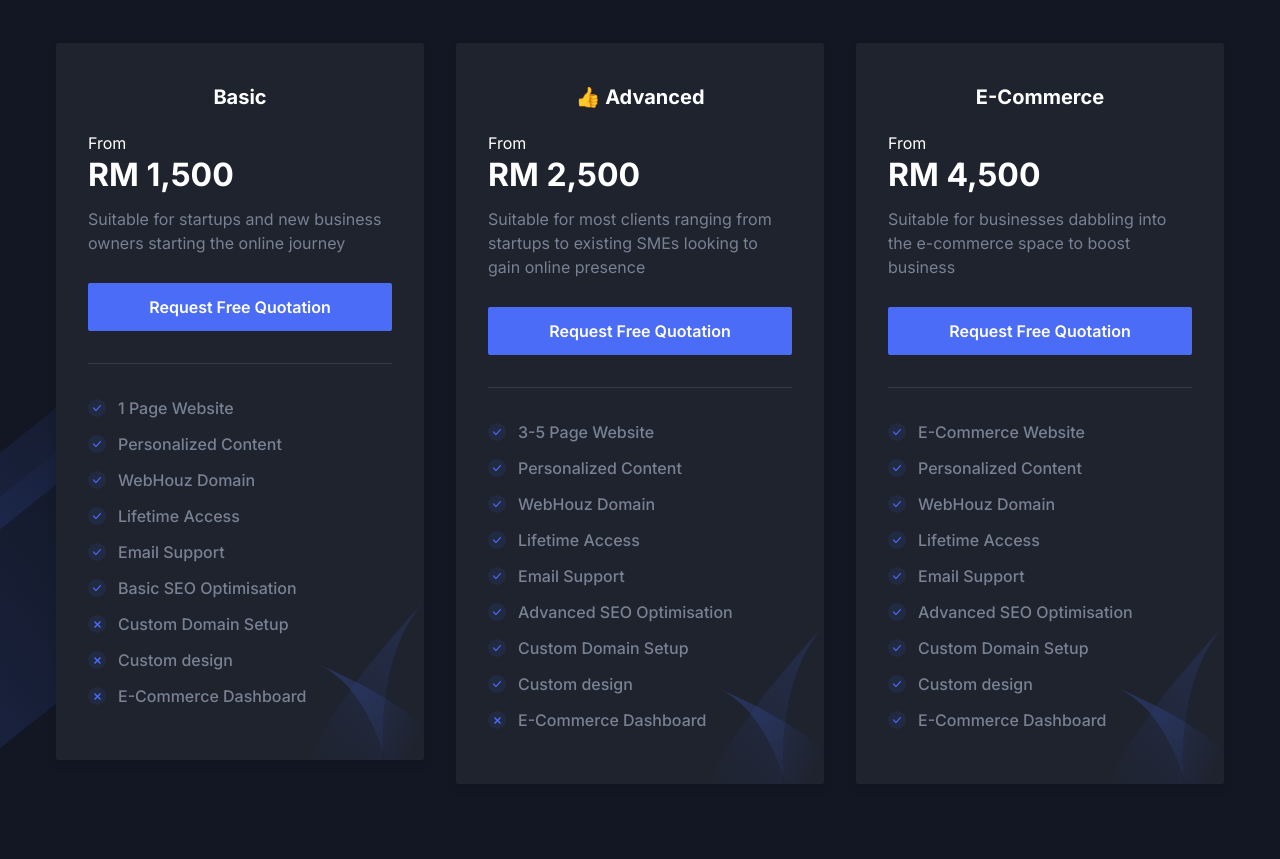
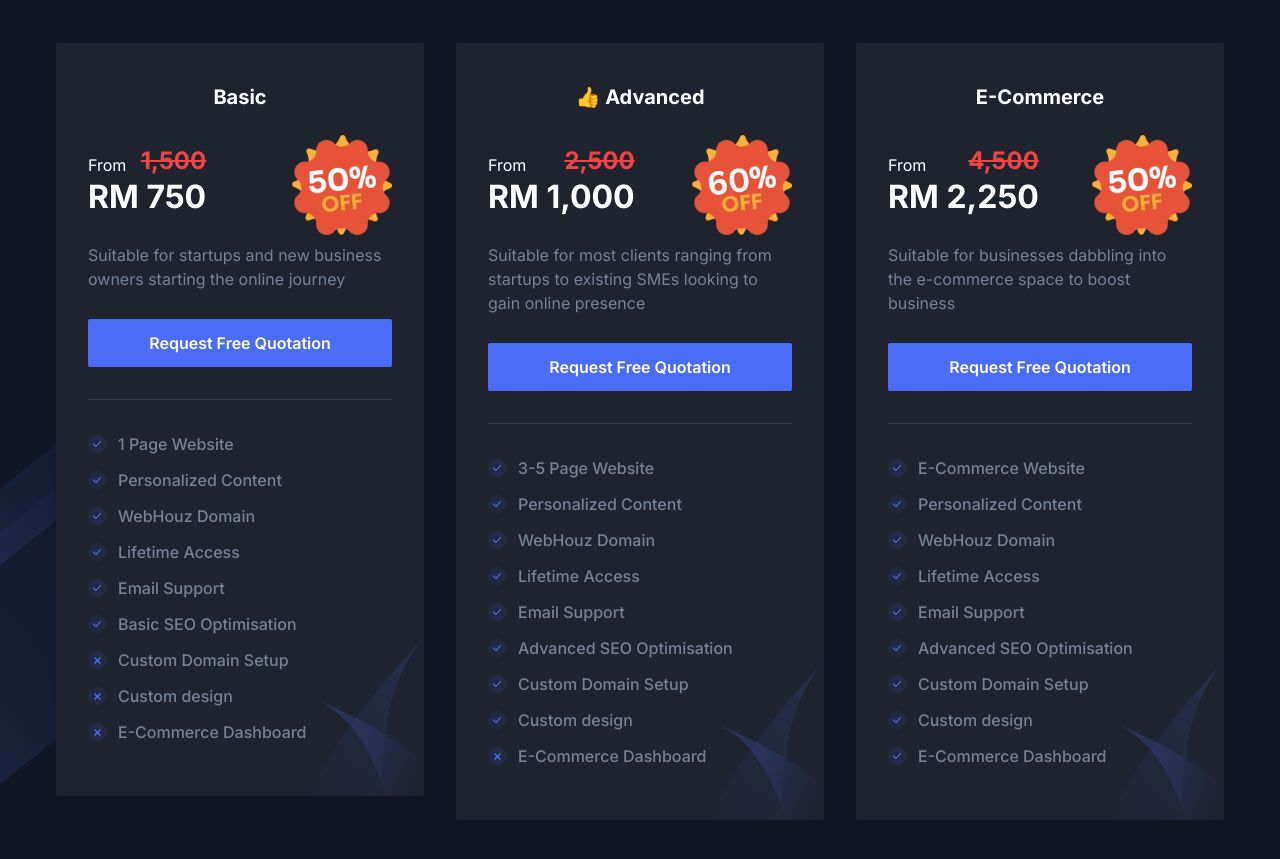
Before and after one commit to suthesank/webhouz-2, a Next.js app: page / in a window 1280 px wide. Shown: the part 4160-5019 px from the top of the page. Built offline with nearby package versions, Linux system fonts and the light colour scheme.

Commit message:
feat: Update pricings

```diff
--- a/src/components/Pricing/PricingBox.tsx
+++ b/src/components/Pricing/PricingBox.tsx
@@ -1,25 +1,45 @@
+import Image from "next/image";
 import Link from "next/link";
 
 const PricingBox = (props: {
+  originalPrice: string;
   price: string;
   duration?: string;
   packageName: string;
   subtitle: string;
   children: React.ReactNode;
 }) => {
-  const { price, duration, packageName, subtitle, children } = props;
+  const { originalPrice, price, duration, packageName, subtitle, children } =
+    props;
 
   return (
     <div className="w-full">
       <div className="relative z-10 rounded-sm bg-white px-8 py-10 shadow-three hover:shadow-one dark:bg-gray-dark dark:shadow-two dark:hover:shadow-gray-dark">
         <div className="flex flex-col-reverse items-center justify-between gap-4">
-          <h3 className="price mb-2 flex w-full flex-col items-start justify-start text-[32px] font-bold text-black dark:text-white">
-            <span className="text-[16px] font-normal leading-none">From </span>
-            <span className="amount">RM {price}</span>
+          <div className="price mb-2 flex w-full items-center justify-between text-[32px] font-bold text-black dark:text-white">
+            <div className="flex flex-col items-end">
+              <div className="flex w-full items-end justify-between">
+                <span className="text-[16px] font-normal leading-none">
+                  From
+                </span>
+                <span className="text-[24px] leading-none text-red-500 line-through">
+                  {originalPrice}
+                </span>
+              </div>
+              <span className="amount">
+                RM <span className="amount">{price}</span>
+              </span>
+            </div>
             {/* <span className="time text-lg font-medium text-body-color">
               /{duration}
             </span> */}
-          </h3>
+            <Image
+              src={`/images/promotions/${packageName.includes("Advanced") ? "60" : "50"}-discount.png`}
+              alt="discount"
+              width={100}
+              height={100}
+            />
+          </div>
           <h4 className="mb-2 text-xl font-bold text-dark dark:text-white">
             {packageName}
           </h4>
--- a/src/components/Pricing/index.tsx
+++ b/src/components/Pricing/index.tsx
@@ -64,8 +64,9 @@ const Pricing = () => {
         <StaggerChildrensWhenVisible className="grid grid-cols-1 gap-x-8 gap-y-10 md:grid-cols-2 lg:grid-cols-3">
           <MotionDiv variants={slideUpWithFade}>
             <PricingBox
+              originalPrice="1,500"
               packageName="Basic"
-              price={"1,500"}
+              price={"750"}
               subtitle="Suitable for startups and new business owners starting the online journey"
             >
               <OfferList text="1 Page Website" status="active" />
@@ -81,8 +82,9 @@ const Pricing = () => {
           </MotionDiv>
           <MotionDiv variants={slideUpWithFade}>
             <PricingBox
+              originalPrice="2,500"
               packageName="👍 Advanced"
-              price={"2,500"}
+              price={"1,000"}
               subtitle="Suitable for most clients ranging from startups to existing SMEs looking to gain online presence"
             >
               <OfferList text="3-5 Page Website" status="active" />
@@ -98,8 +100,9 @@ const Pricing = () => {
           </MotionDiv>
           <MotionDiv variants={slideUpWithFade}>
             <PricingBox
+              originalPrice="4,500"
               packageName="E-Commerce"
-              price={"4,500"}
+              price={"2,250"}
               subtitle="Suitable for businesses dabbling into the e-commerce space to boost business"
             >
               <OfferList text="E-Commerce Website" status="active" />
```
Also changed, not shown: public/images/promotions/50-discount.png (added), public/images/promotions/60-discount.png (added).
